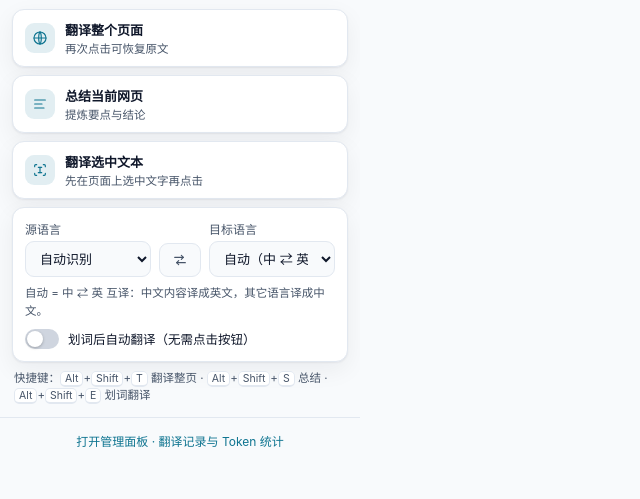
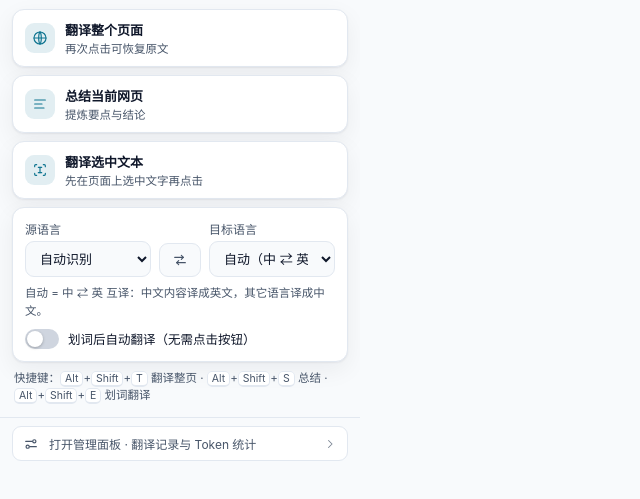
Before and after one commit to Cloudto1/ai-translator-extension, a website with bundled scripts: page src/popup/popup.html in a window 1280 px wide. Shown: the part 99-598 px from the top of the page, without its empty margins (0-640 px from the left). Built offline with nearby package versions, Linux system fonts and the light colour scheme; no server answers.

Commit message:
refactor: 统一扩展图标与设计令牌，规范弹窗入口与划词按钮（深色悬停与无障碍修正）

```diff
--- a/src/popup/popup.css
+++ b/src/popup/popup.css
@@ -475,19 +475,45 @@ kbd {
   margin-top: auto;
 }
 
-.link-btn {
+/* 底部入口是"去另一个界面"，不是本界面的主操作，
+   所以用次级描边行，不占用品牌色实心文字（深色下否则会比主操作还抢眼） */
+.opt-link {
+  display: flex;
+  align-items: center;
+  gap: 10px;
   width: 100%;
   font: inherit;
-  font-size: 12px;
+  font-size: var(--font-label);
+  text-align: left;
   cursor: pointer;
-  border: none;
-  background: none;
-  color: var(--primary);
-  padding: 6px;
-  border-radius: 8px;
-  transition: background 0.14s ease;
+  padding: var(--space-md) 10px;
+  border: 1px solid var(--border);
+  border-radius: var(--radius-sm);
+  background: var(--surface);
+  color: var(--muted);
+  transition: border-color 0.14s ease, color 0.14s ease, background-color 0.14s ease;
 }
 
-.link-btn:hover {
+.opt-link:hover {
+  border-color: var(--primary);
+  color: var(--primary);
   background: var(--primary-weak);
 }
+
+.opt-link .icon {
+  flex: none;
+}
+
+.opt-link-text {
+  flex: 1;
+  min-width: 0;
+  overflow: hidden;
+  text-overflow: ellipsis;
+  white-space: nowrap;
+}
+
+.opt-link-arrow {
+  width: 14px;
+  height: 14px;
+  opacity: 0.7;
+}
--- a/src/popup/popup.html
+++ b/src/popup/popup.html
@@ -34,6 +34,15 @@
         <path d="M14 5l3 3-3 3" />
         <path d="M20 16H7" />
         <path d="M10 13l-3 3 3 3" />
+      </symbol>
+      <symbol id="i-sliders" viewBox="0 0 24 24">
+        <path d="M4 8h10" />
+        <circle cx="17" cy="8" r="2.4" />
+        <path d="M20 16H10" />
+        <circle cx="7" cy="16" r="2.4" />
+      </symbol>
+      <symbol id="i-chevron-right" viewBox="0 0 24 24">
+        <path d="M9.5 6l6 6-6 6" />
       </symbol>
     </svg>
 
@@ -195,7 +204,11 @@
       </main>
 
       <footer class="foot">
-        <button class="link-btn" id="openOptions" type="button">打开管理面板 · 翻译记录与 Token 统计</button>
+        <button class="opt-link" id="openOptions" type="button">
+          <svg class="icon" aria-hidden="true"><use href="#i-sliders" /></svg>
+          <span class="opt-link-text">打开管理面板 · 翻译记录与 Token 统计</span>
+          <svg class="icon opt-link-arrow" aria-hidden="true"><use href="#i-chevron-right" /></svg>
+        </button>
       </footer>
     </div>
 
```
Also changed, not shown: src/content/content.js (+29 -3 lines).
